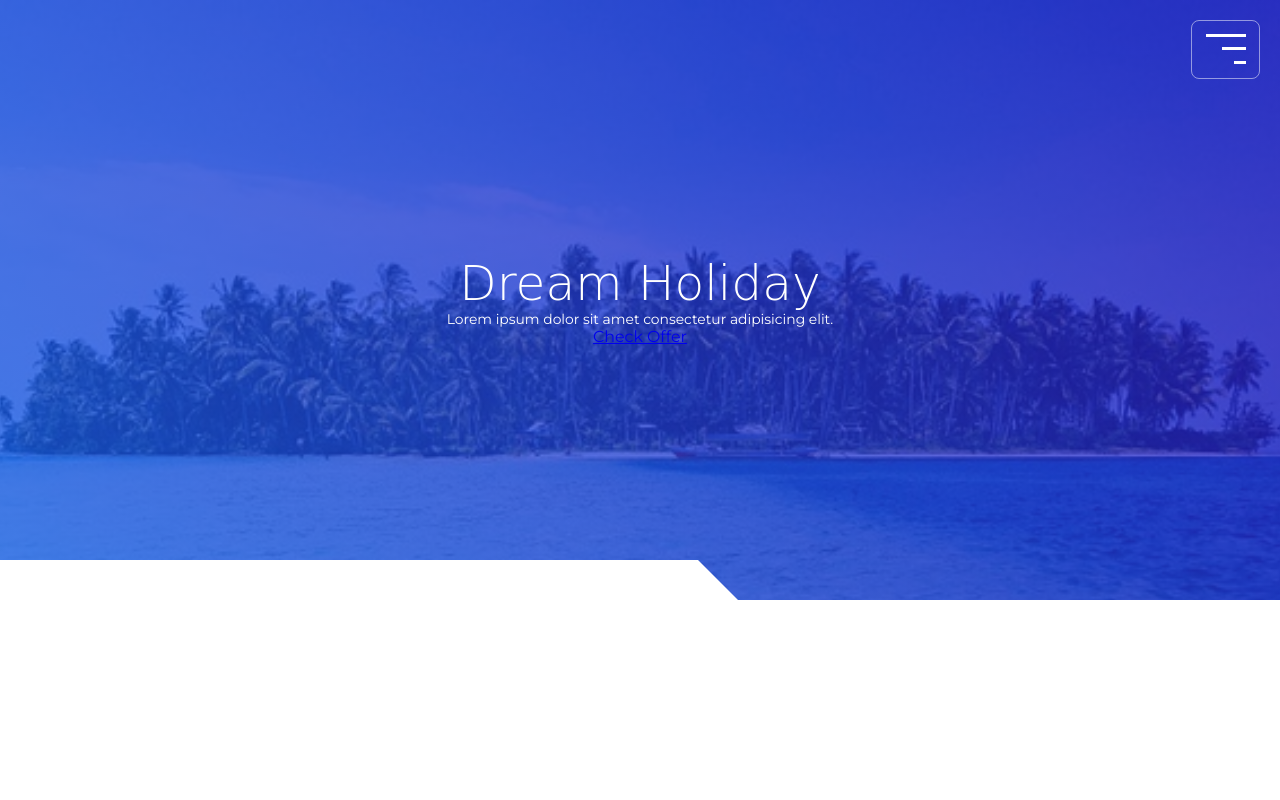
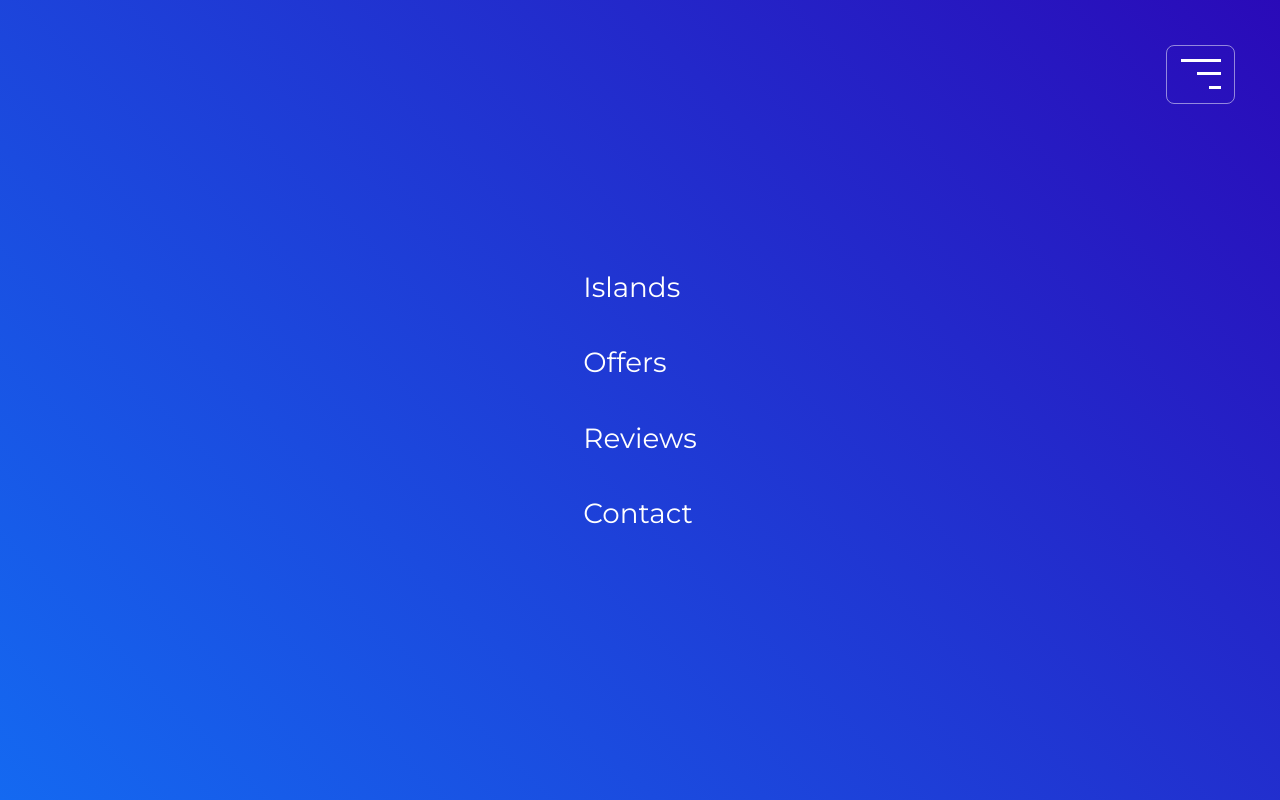
Before and after one commit to MWolok/travelAgencyWeb, a plain HTML site: page index.html in a window 1280 px wide. Both pictures are taken after a click on the button 1225 px from the left and 49 px from the top of the page. Drawn offline with Linux system fonts and the light colour scheme.

Commit message:
Add navbar with js and styles(working burger button, add media.scss

```diff
--- a/index.html
+++ b/index.html
@@ -21,12 +21,20 @@
 		<link rel="stylesheet" href="/css/style.css" />
 	</head>
 	<body>
-		<button class="burger-btn">
-			<div class="burger-btn__box">
-				<div class="burger-btn__bars"></div>
+			<button class="burger-btn">
+				<div class="burger-btn__box">
+					<div class="burger-btn__bars"></div>
+				</div>
+			</button>
+		<nav class="nav">
+			<div class="nav__items">
+				<a href="#islands" class="nav__item">Islands</a>
+				<a href="#offers" class="nav__item">Offers</a>
+				<a href="#reviews" class="nav__item">Reviews</a>
+				<a href="#contact" class="nav__item">Contact</a>
 			</div>
-		</button>
-		<nav class="nav"></nav>
+
+		</nav>
 		<header class="header section">
 			<h1 class="header__heading">Dream Holiday</h1>
 			<p class="header__text">
--- a/js/main.js
+++ b/js/main.js
@@ -0,0 +1,14 @@
+const nav = document.querySelector(".nav");
+const navBtn = document.querySelector(".burger-btn");
+const allNavItems = document.querySelectorAll(".nav__item");
+
+const handlenav = () => {
+	nav.classList.toggle("nav--active");
+
+	allNavItems.forEach((item) => {
+		item.addEventListener("click", () => {
+			nav.classList.remove("nav--activ");
+		});
+	});
+};
+navBtn.addEventListener("click", handlenav);
--- a/sass/_header.scss
+++ b/sass/_header.scss
@@ -58,14 +58,29 @@
 	text-align: center;
 	color: $pure-white;
 	@include heroImg("/img/island-g5bd3c2a8a_640.jpg");
+
 	&__heading {
 		font-family: "Dancing Script", cursive;
 		font-size: 4.9rem;
 		font-weight: 300;
-
 	}
-    &__text{
-        font-size: 1.4rem;
-
-    }
+	&__text {
+		font-size: 1.4rem;
+	}
+	&__btn {
+		margin-top: 2em;
+		background-color: $pure-white;
+		padding: 0.8em 1.6em;
+		font-size: 1.3rem;
+		background-color: $pure-white;
+		border: none;
+		border-radius: 8px;
+		color: $dark;
+		text-decoration: none;
+		text-transform: uppercase;
+		cursor: pointer;
+		&::before{
+			background-color: $light-white;
+		}
+	}
 }
--- /dev/null
+++ b/sass/_media.scss
@@ -0,0 +1,31 @@
+@use "colors" as *;
+
+@media (min-width: 768px) {
+	.white-block {
+		height: 50px;
+		width: 45%;
+	}
+	.header {
+		&__heading {
+			font-size: 6.6rem;
+		}
+		&__text {
+			font-size: 2.2rem;
+		}
+		&__btn {
+			font-size: 1.6rem;
+		}
+	}
+}
+@media (min-width: 992px) {
+	.burger-btn {
+		top: 45px;
+		right: 45px;
+	}
+	.header {
+		background-image: $blue-gradient,
+			url(/img/island-g49ce6bba1_1920.jpg) &__heading {
+			font-size: 10rem;
+		}
+	}
+}
--- a/sass/_nav.scss
+++ b/sass/_nav.scss
@@ -8,7 +8,7 @@
 	background: none;
 	border: 1px solid transparent;
 	cursor: pointer;
-	z-index: 100;
+	z-index: 300;
 	&:focus {
 		outline: none;
 		border: 1px solid rgba(255, 255, 255, 0.5);
@@ -48,3 +48,43 @@
 		}
 	}
 }
+.nav{
+	position: fixed;
+	top: 0;
+	display: flex;
+	justify-content: center;
+	align-items: center;
+	height: 100vh;
+	width: 100%;
+	transition: .5s;
+	transform: translateX(100%);
+	background-image: $blue-gradient-solid;
+	z-index: 50;
+	&--active{
+		transform: translateX(0);
+	}
+	&__item{
+		position: relative;
+		display: block;
+		margin: 0.5em 0;
+		padding: 0.5em 2em;
+		font-size: 2.8rem;
+		color: $pure-white;
+		text-decoration: none;
+&::before{
+	position: absolute;
+	top: 0;
+	left: 0;
+	width: 3px;
+	height: 100%;
+	transform: scaleY(0);
+	background-color: $pure-white;
+	transition: transform .3s;
+	content: '';
+}
+&:hover::before{
+	transform: scaleY(1);
+
+}
+	}
+}
```
Also changed, not shown: sass/style.scss (+7 -6 lines), css/style.css, 1 other file.
